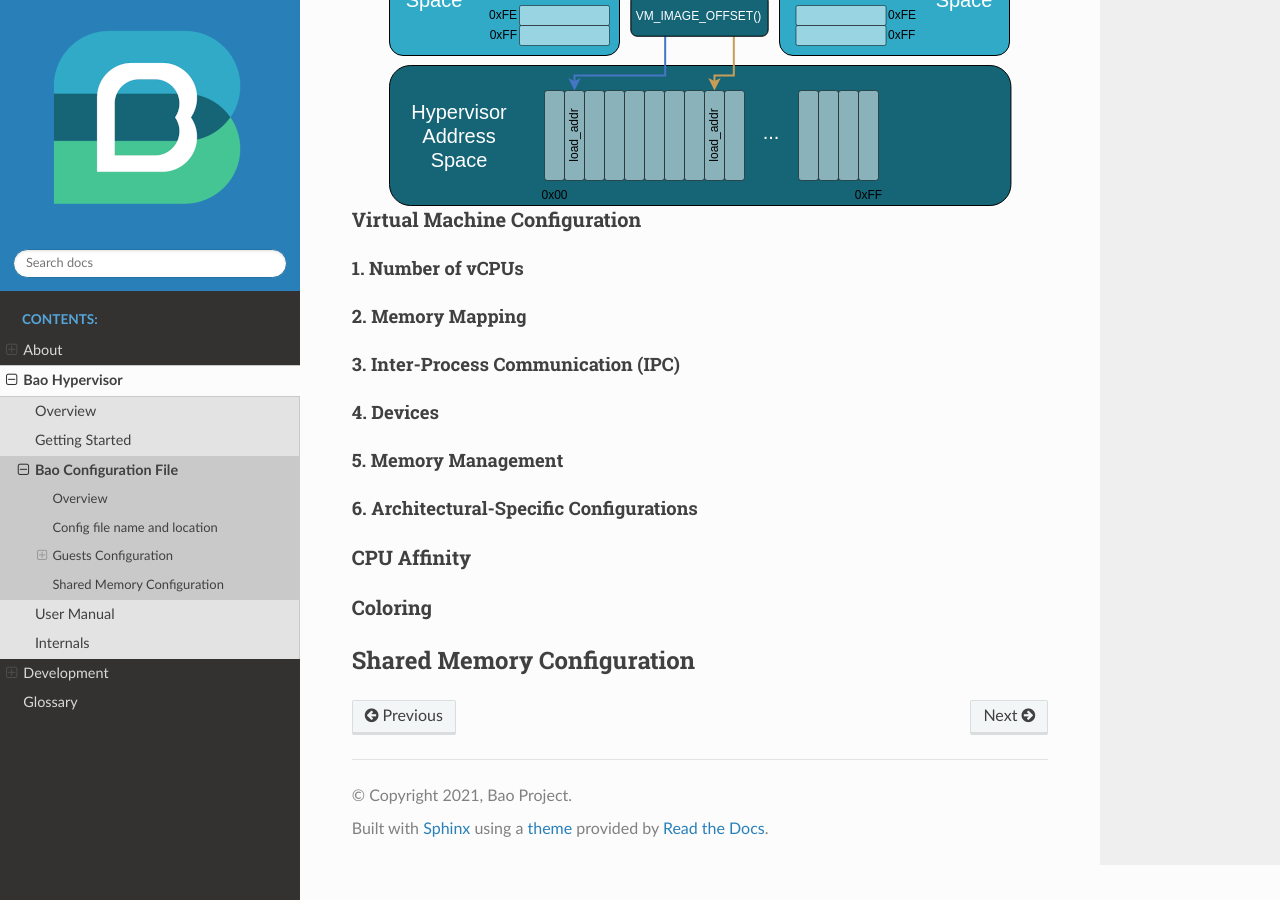
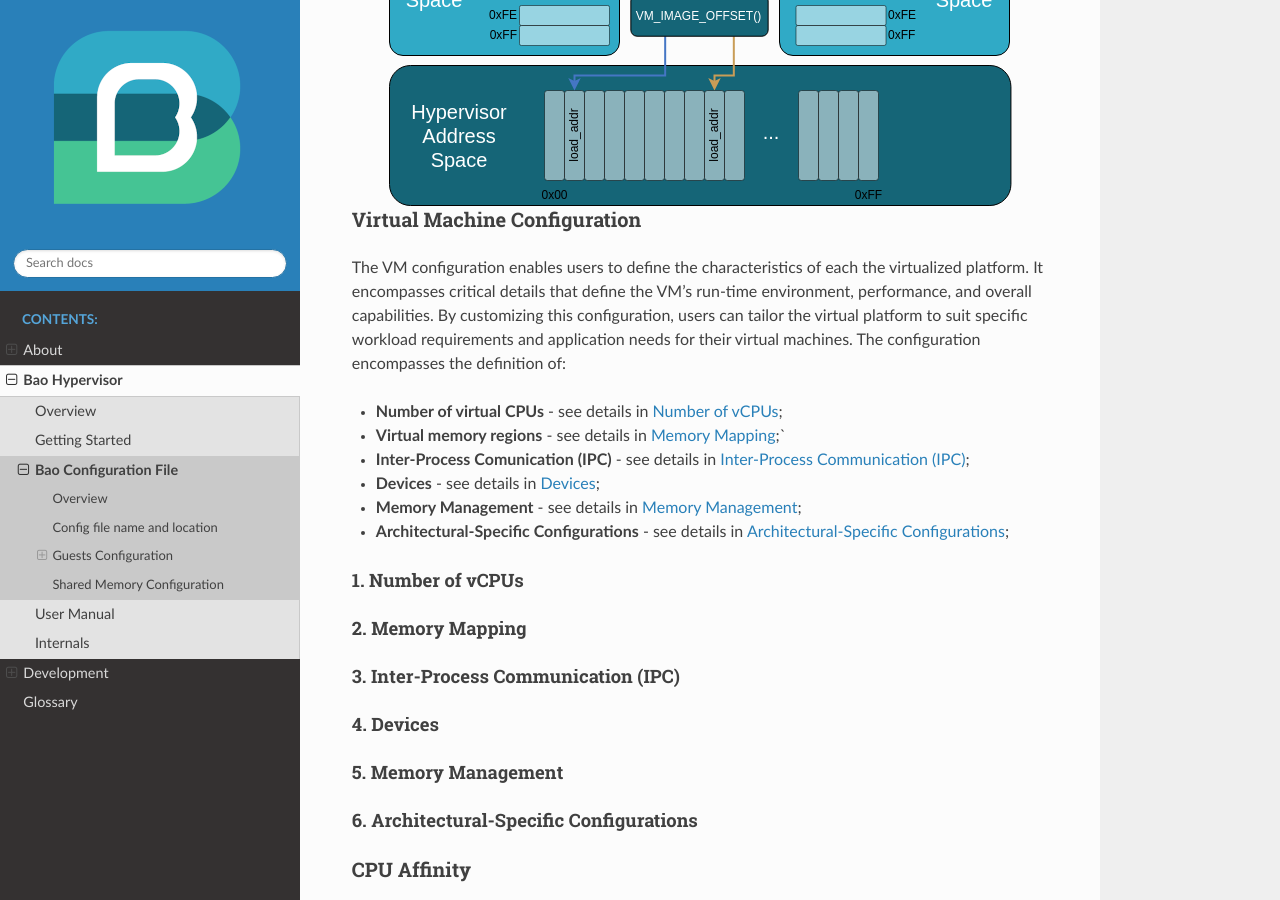
Before and after one commit to bao-project/bao-docs, a Sphinx documentation site: the page built from source/bao_hyp/config.rst, in a window 1280 px wide and 900 px high, scrolled down 3216 px. Built offline with Sphinx 7.4.7 and the Read the Docs theme 2.0.0, drawn with Linux system fonts in a browser that asks for light colours.

Commit message:
feat(doc): add VM configuration - introduction
Signed-off-by: Diogo21Costa <diogoandreveigacosta@gmail.com>

```diff
--- a/source/bao_hyp/config.rst
+++ b/source/bao_hyp/config.rst
@@ -153,23 +153,46 @@ where:
 Virtual Machine Configuration
 *****************************
 
+The VM configuration enables users to define the characteristics of each the \
+virtualized platform. It encompasses critical details that define the VM's \
+run-time environment, performance, and overall capabilities. By customizing \
+this configuration, users can tailor the virtual platform to suit specific \
+workload requirements and application needs for their virtual machines. The \
+configuration encompasses the definition of:
+
+- **Number of virtual CPUs** - see details in `Number of vCPUs`_;
+- **Virtual memory regions** - see details in `Memory Mapping`_;`
+- **Inter-Process Comunication (IPC)** - see details in \
+  `Inter-Process Communication (IPC)`_;
+- **Devices** - see details in `Devices`_;
+- **Memory Management** - see details in `Memory Management`_;
+- **Architectural-Specific Configurations** - see details in \
+  `Architectural-Specific Configurations`_;
+
 1. Number of vCPUs
 ##################
+.. _Number of vCPUs:
+
 
 2. Memory Mapping
 #################
+.. _Memory Mapping:
 
 3. Inter-Process Communication (IPC)
 ####################################
+.. _Inter-Process Communication (IPC):
 
 4. Devices
 ##########
+.. _Devices:
 
 5. Memory Management
 ####################
+.. _Memory Management:
 
 6. Architectural-Specific Configurations
 ########################################
+.. _Architectural-Specific Configurations:
 
 CPU Affinity
 ************
--- a/source/spelling_wordlist.txt
+++ b/source/spelling_wordlist.txt
@@ -72,3 +72,4 @@ vCPUs
 yaml
 bootloader
 inplace
+virtualized
```
